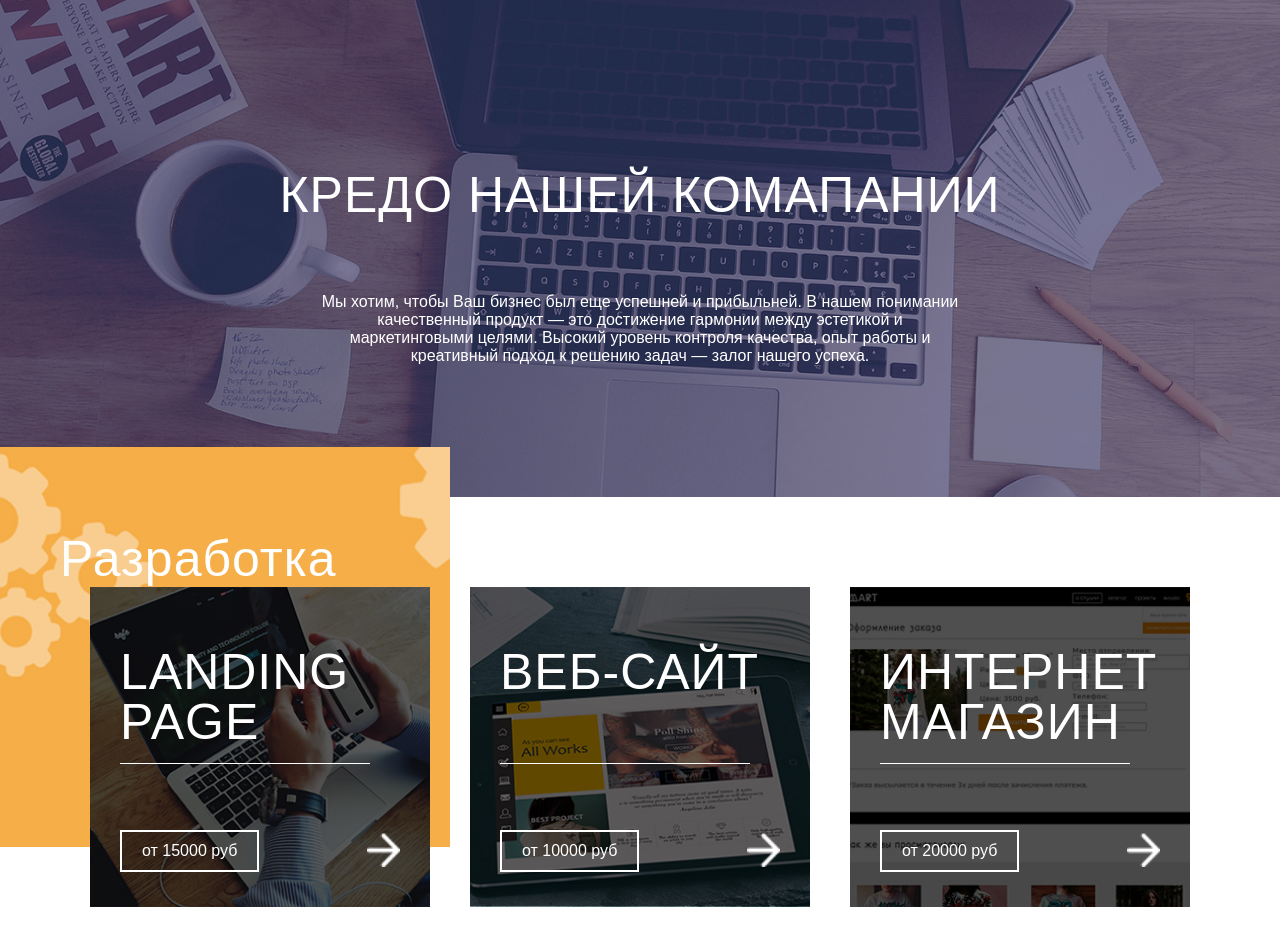
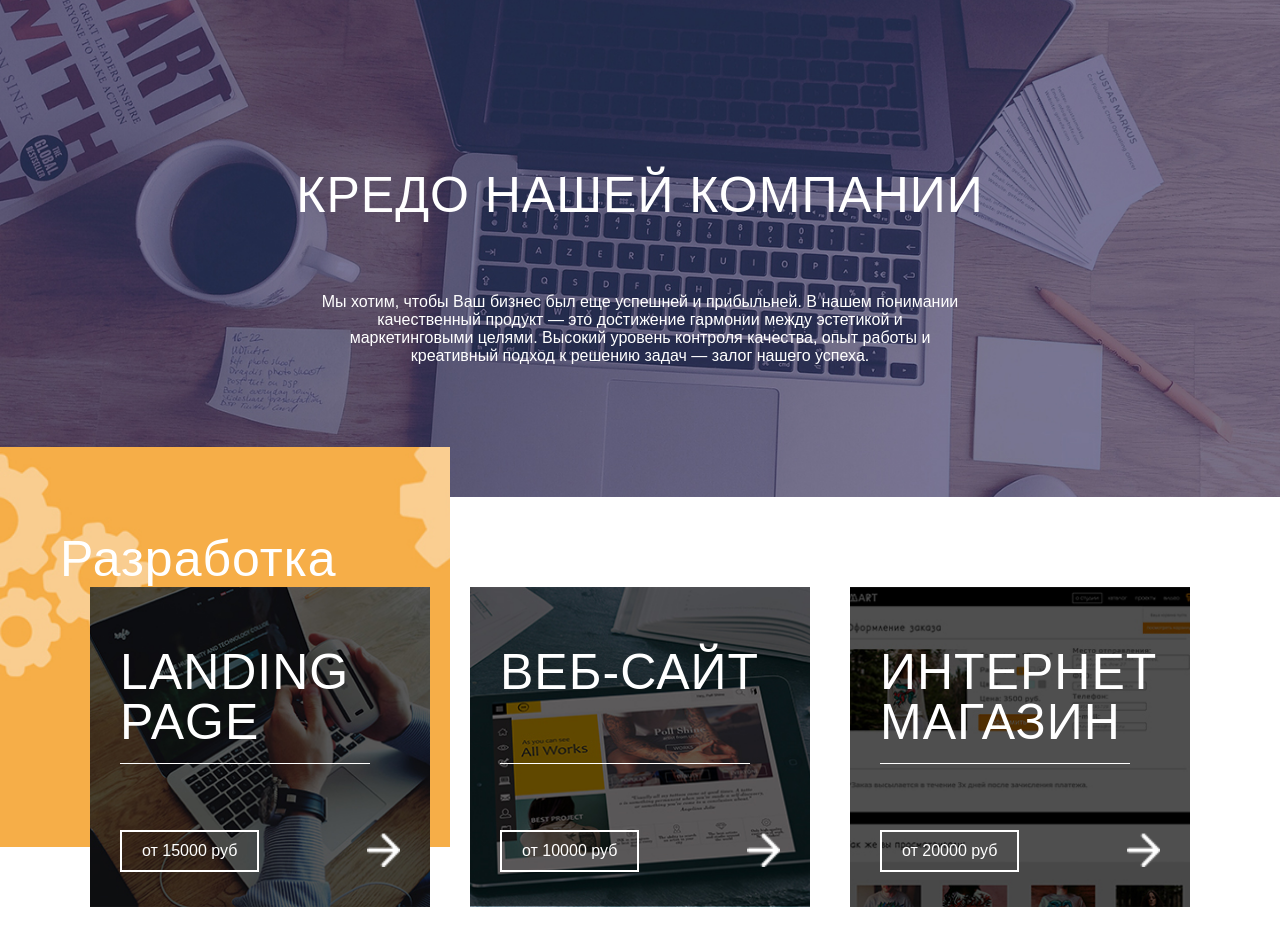
Before and after one commit to alexey1hundredrubles/web-studio, a plain HTML site: page index.html in a window 1280 px wide. Shown: the part 1459-2404 px from the top of the page. Drawn offline with Linux system fonts and the light colour scheme; a web font is replaced by a local one.

Commit message:
Update index.html

```diff
--- a/index.html
+++ b/index.html
@@ -134,7 +134,7 @@
 			<div class="section">
 				<div class="top">
 					<div class="container">
-						<h2>КРЕДО НАШЕЙ КОМАПАНИИ</h2>
+						<h2>КРЕДО НАШЕЙ КОМПАНИИ</h2>
 						<p>
 							Мы хотим, чтобы Ваш бизнес был еще успешней и
 							прибыльней. В нашем понимании качественный продукт —
```
